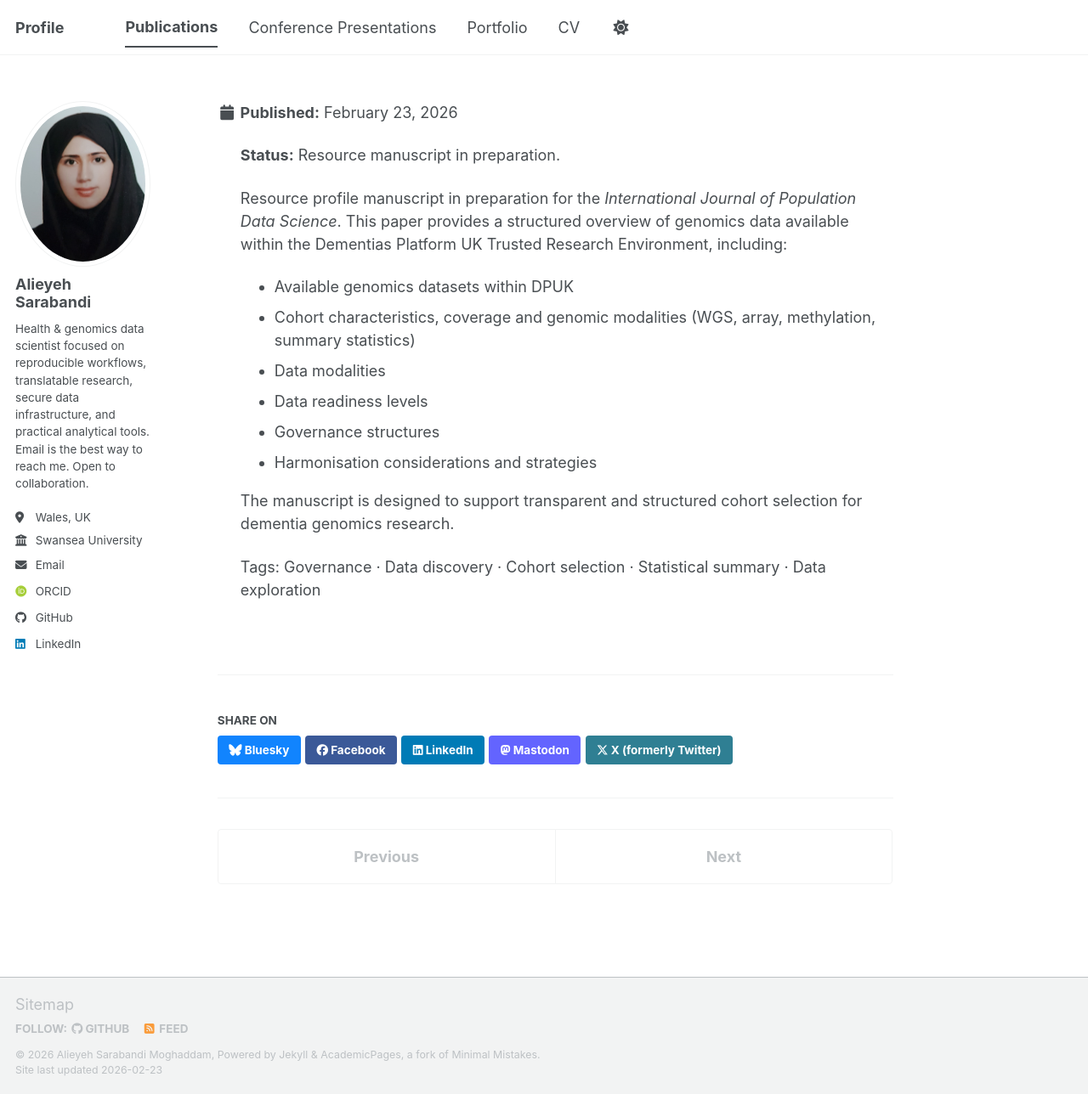
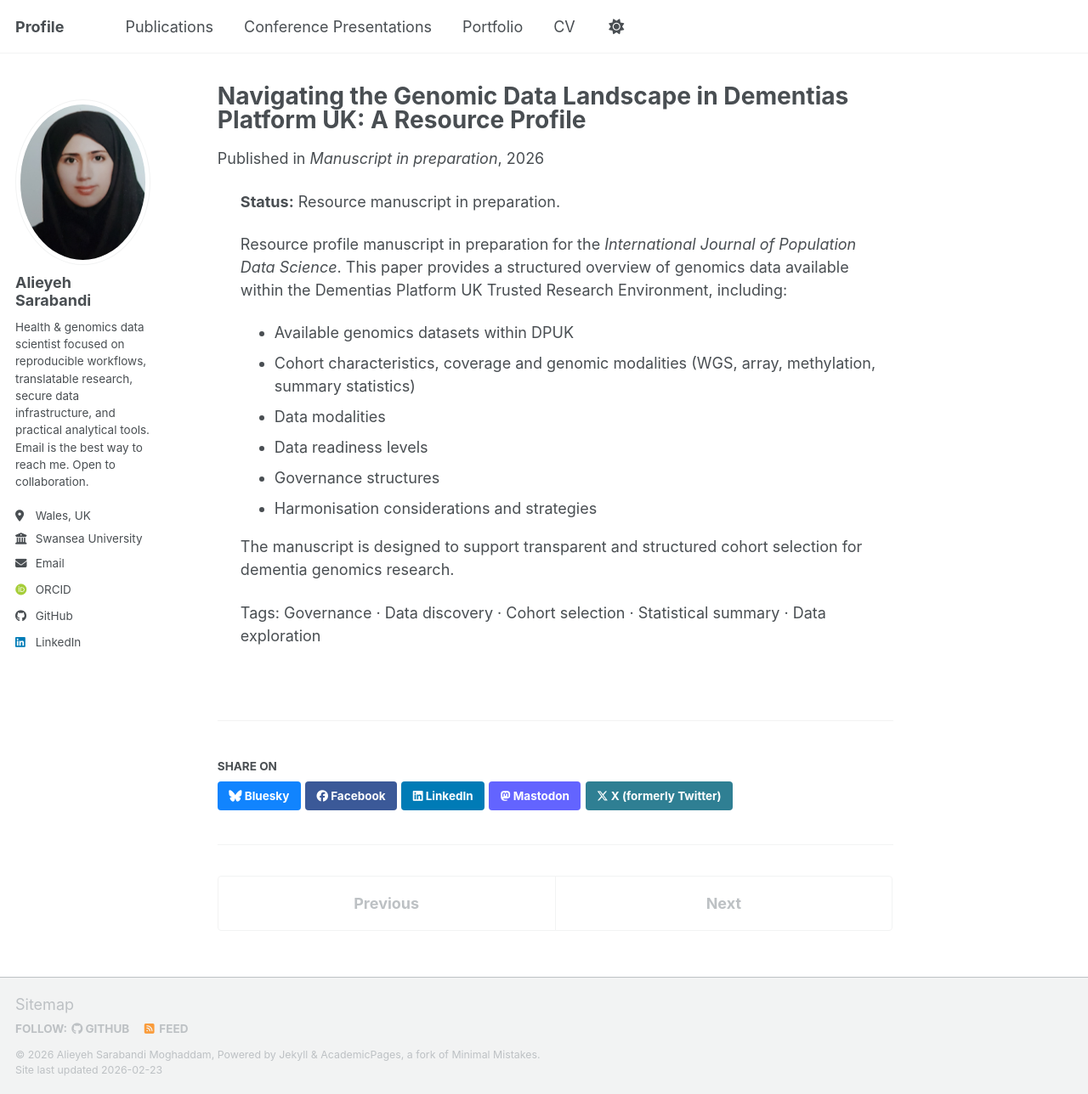
Before and after one commit to Alieyeh/alieyeh.github.io, a Jekyll site: the page built from _publications/2026-dpuk-genomics-resource.md, in a window 1280 px wide and 1288 px high. Shown: the whole window at 85% size. Built offline with Jekyll 4.4.1, drawn with Linux system fonts in a browser that asks for light colours; some web fonts are replaced; a script bundle is joined from its source files by our own code; library files that are not in the unit come from our copies.

Commit message:
Update 2026-dpuk-genomics-resource.md

```diff
--- a/_publications/2026-dpuk-genomics-resource.md
+++ b/_publications/2026-dpuk-genomics-resource.md
@@ -1,5 +1,5 @@
 ---
-title: "Navigating the Genomic Data Landscape in Dementias Platform UK: A Resource Profile""
+title: "Navigating the Genomic Data Landscape in Dementias Platform UK: A Resource Profile"
 collection: publications
 category: manuscripts
 permalink: /publication/dpuk-genomics-resource
```
